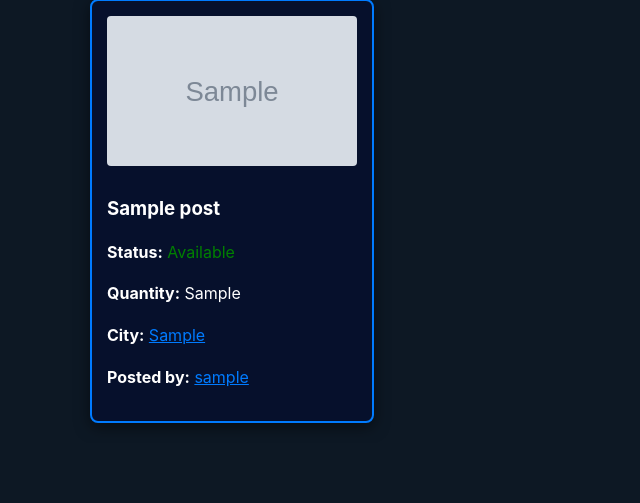
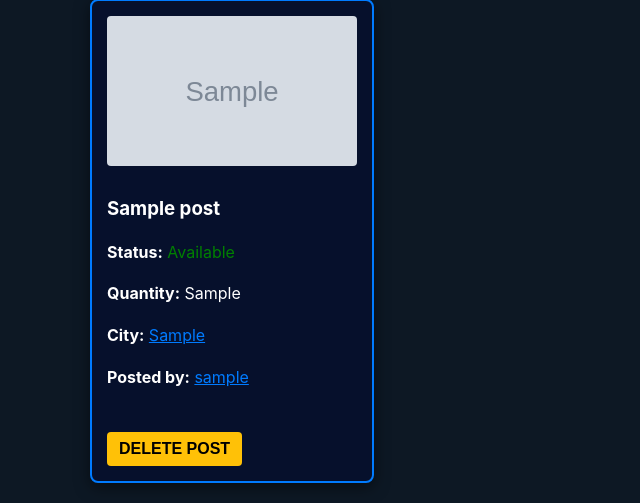
Before and after one commit to AshayKarnavat/leftoverlink, a Flask app: template backend/templates/admin_dashboard.html in a window 1280 px wide. Shown: the part 920-1423 px from the top of the page, without its empty margins (0-640 px from the left). Before the commit the page ends 1344 px from the top, so only its background shows below. Run offline with Flask 3, Linux system fonts and the light colour scheme; the template is opened without the code that fills it: values that come from a table or form of the project are taken from there, others are empty; tables that the repository leaves empty hold one stand-in row (values such as "Sample post"); grey boxes marked "Sample" are stand-in pictures.

Commit message:
Update admin_dashboard.html

```diff
--- a/backend/templates/admin_dashboard.html
+++ b/backend/templates/admin_dashboard.html
@@ -71,6 +71,13 @@
                         </p>
                         <p><strong>Posted by:</strong> <a href="{{ url_for('profile', username=post.author.username) }}" class="posted-by-anchor">{{ post.author.username }}</a></p>
 
+                        <div style="margin-top: 15px;">
+                            <form action="{{ url_for('delete_post', post_id=post.id) }}" method="POST" style="display: inline;" onsubmit="return confirm('ADMIN WARNING: Are you sure you want to permanently delete this LIVE post?');" class="form-link">
+                                <button type="submit" style="background-color: #ffc107; color: black; padding: 8px 12px; border: none; border-radius: 4px; cursor: pointer;">
+                                    DELETE POST
+                                </button>
+                            </form>
+                        </div>
                         </div>
                 {% endfor %}
             {% else %}
```
Lines whose indentation alone changed are shown as unchanged.
